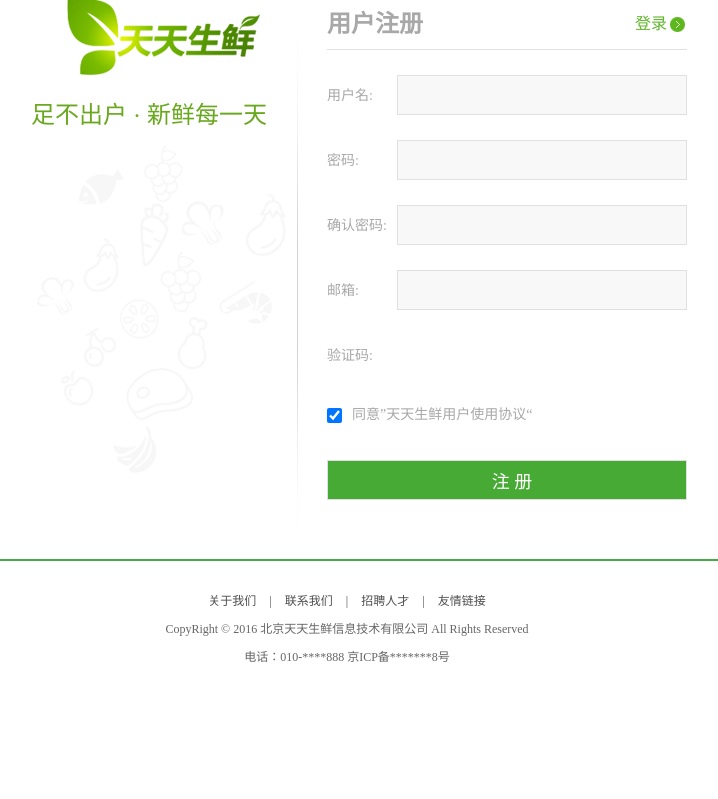
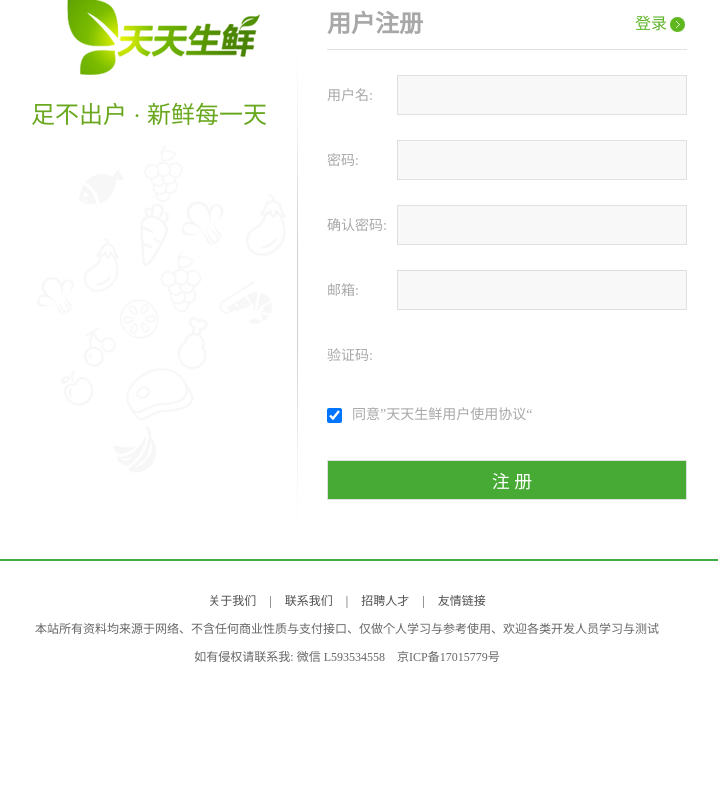
Before and after one commit to pyhcss/ttsx, a Django app: page /user/register in a window 1280 px wide. Shown: the part 51-850 px from the top of the page, without its empty margins (293-1011 px from the left). Run offline with Django 3.2, Linux system fonts and the light colour scheme; parts of the project's set-up code (start-up, migrations or seed data) failed here and were passed over; some libraries are stand-ins or nearby versions.

Commit message:
修改版权声明

```diff
--- a/ttsx/templates/base_bottom.html
+++ b/ttsx/templates/base_bottom.html
@@ -35,8 +35,8 @@
 			<span>|</span>
 			<a href="#">友情链接</a>
 		</div>
-		<p>CopyRight © 2016 北京天天生鲜信息技术有限公司 All Rights Reserved</p>
-		<p>电话：010-****888    京ICP备*******8号</p>
+		<p>本站所有资料均来源于网络、不含任何商业性质与支付接口、仅做个人学习与参考使用、欢迎各类开发人员学习与测试</p>
+        <p>如有侵权请联系我: 微信 L593534558　京ICP备17015779号</p>
 	</div>
 
 	{% block body_bottom %}{% endblock body_bottom %}
```
Also changed, not shown: 3 other files.
